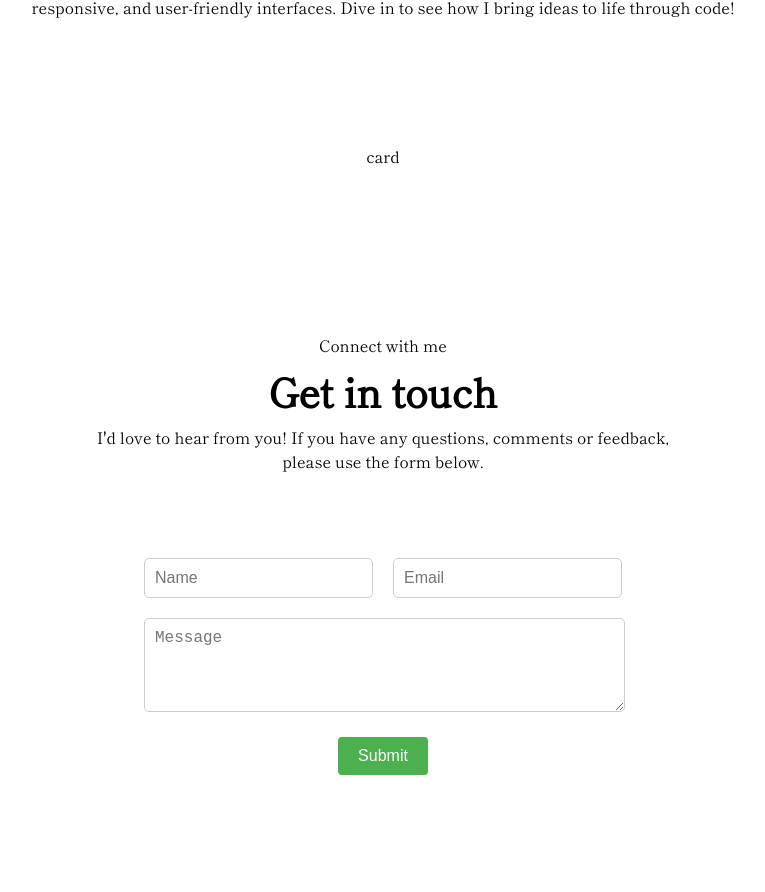
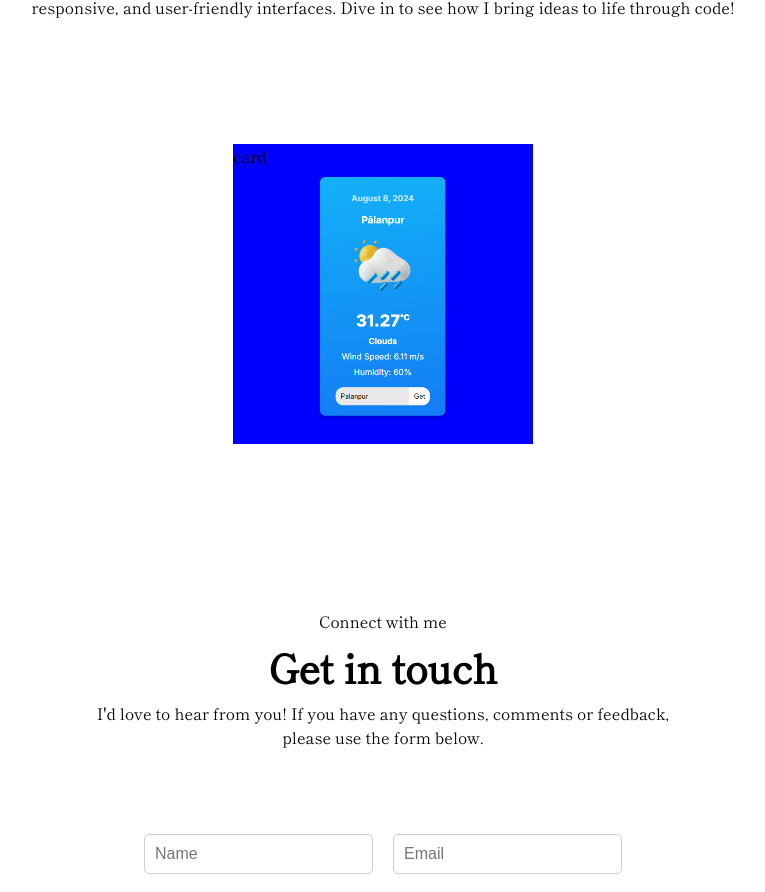
Before and after one commit to jaiminkumarmevada/REACT-JS---Responsive-Personal-Portfolio, a React (Vite) app: page / in a window 1280 px wide. Shown: the part 1431-2323 px from the top of the page, without its empty margins (257-1022 px from the left). Built offline with nearby package versions, Linux system fonts and the light colour scheme.

Commit message:
bg image set

```diff
--- a/src/compo/projects-cards/Card.jsx
+++ b/src/compo/projects-cards/Card.jsx
@@ -1,10 +1,21 @@
 import React from 'react';
 import './card.css';
+import backgroundImage from './project-images/weatherproimage.png';
 
 function Card() {
   return (
-    <div className="card">card</div>
+    <div
+      className="card"
+      style={{
+        backgroundImage: `url(${backgroundImage})`,
+        backgroundSize: 'cover',
+        backgroundPosition: 'center',
+        height: '300px',
+        width: '300px'}}
+    >
+      card
+    </div>
   )
 }
 
-export default Card
+export default Card;
```
Also changed, not shown: src/compo/projects-cards/project-images/weatherproimage.png (added).
